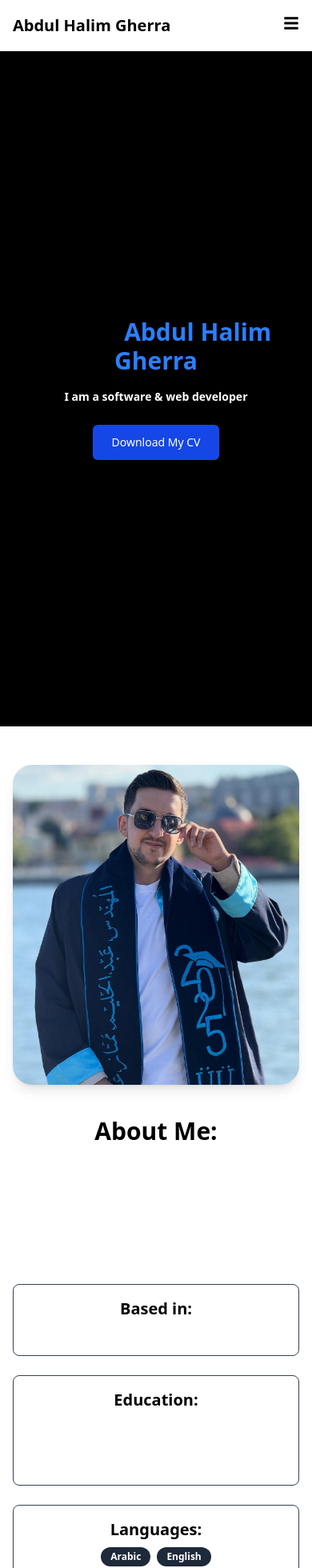
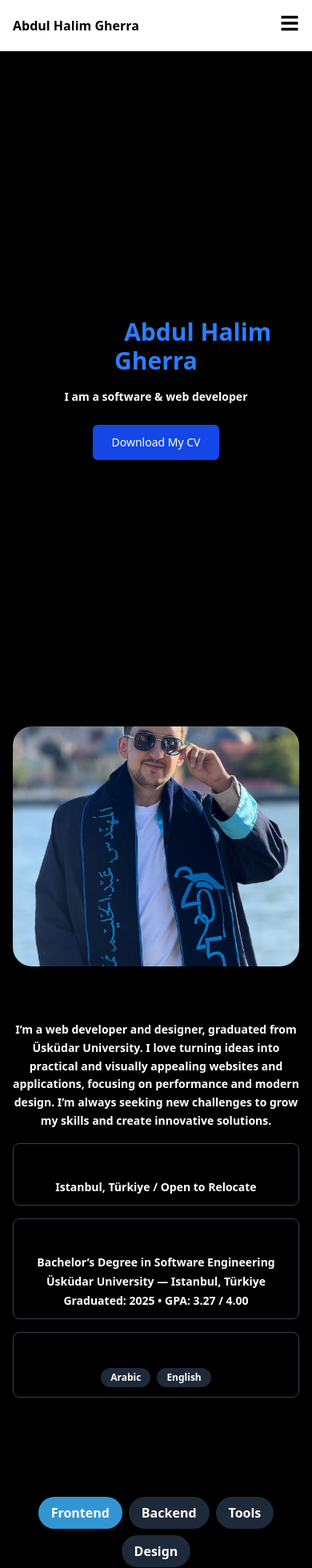
Before and after one commit to Abdulhalimg2002/Protfilo, a React (Vite) app: page / in a window 390 px wide. Shown: the top 1960 px of the page at 80% size. Built offline with nearby package versions, Linux system fonts and the light colour scheme.

Commit message:
make some chage

```diff
--- a/index.html
+++ b/index.html
@@ -6,7 +6,7 @@
     <meta name="viewport" content="width=device-width, initial-scale=1.0" />
     <title>vite-project</title>
   </head>
-  <body >
+  <body class="bg-black" >
     <div id="root"></div>
     <script type="module" src="/src/main.tsx"></script>
   </body>
--- a/src/App.tsx
+++ b/src/App.tsx
@@ -30,7 +30,7 @@ function App() {
         <section id="Home"><Home />
 
         </section>
-        <section id="About"><About /></section>
+        <section id="About" ><About /></section>
         <section id="Skills"><Skills /></section>
         <section id="Service"><Service /></section>
         <section id="Project"><Projects /></section>
--- a/src/components/About/index.tsx
+++ b/src/components/About/index.tsx
@@ -5,26 +5,27 @@ import AnimatedSection from '../Anmation/AnimatedSection';
 
 const Index = () => {
   return (
-    <section id="About" className="bg-white dark:bg-black py-12 sm:py-16 px-4 sm:px-6 lg:px-8">
-      <div className="mx-auto max-w-screen-xl grid grid-cols-1 md:grid-cols-2 items-start gap-10 md:gap-16">
-
+    <div
+      id="About"
+      className="mx-auto max-w-screen-xl px-4 sm:px-6 lg:px-8 grid grid-cols-1 md:grid-cols-2 items-start gap-8 sm:gap-10 md:gap-16"
+    >
       {/* الصورة */}
       <AnimatedSection direction="left" stagger={0.2}>
         <Imag
           src="/d.png.jpg"
           alt="Profile"
-            className="w-full h-auto max-h-[400px] sm:max-h-[500px] md:max-h-[700px] object-cover object-center rounded-3xl shadow-lg"
+          className="w-full h-auto max-h-[300px] sm:max-h-[400px] md:max-h-[500px] lg:max-h-[700px] object-cover object-center rounded-3xl shadow-lg"
         />
       </AnimatedSection>
 
       {/* النصوص */}
       <AnimatedSection direction="right" stagger={0.2}>
-          <div className="flex flex-col justify-center text-center md:text-left space-y-6 sm:space-y-8">
+        <div className="flex flex-col justify-center text-center md:text-left space-y-4 sm:space-y-6 md:space-y-8">
 
           {/* About */}
           <div>
-              <Title className="mb-3 text-2xl sm:text-3xl md:text-4xl">About Me:</Title>
-              <Prag className="text-white  text-sm sm:text-base md:text-lg leading-relaxed">
+            <Title className="mb-2 sm:mb-3 text-xl sm:text-2xl md:text-4xl">About Me:</Title>
+            <Prag className="text-white text-sm sm:text-base md:text-left md:text-lg leading-relaxed">
               I’m a web developer and designer, graduated from Üsküdar University.
               I love turning ideas into practical and visually appealing websites and applications,
               focusing on performance and modern design. I’m always seeking new challenges to grow
@@ -33,29 +34,29 @@ const Index = () => {
           </div>
 
           {/* Based in */}
-            <div className='border font-bold border-gray-700 p-4 rounded-lg'>
-              <Title className="mb-2 text-xl sm:text-2xl md:text-3xl">Based in:</Title>
-              <Prag className="text-sm sm:text-base md:text-lg md:text-left">Istanbul, Türkiye / Open to Relocate</Prag>
+          <div className="border border-gray-700 p-3 sm:p-4 rounded-lg">
+            <Title className="mb-1 sm:mb-2 text-lg sm:text-xl md:text-3xl">Based in:</Title>
+            <Prag className="text-sm sm:text-base  md:text-left md:text-lg">Istanbul, Türkiye / Open to Relocate</Prag>
           </div>
 
           {/* Education */}
-            <div className='border border-gray-700 p-4 rounded-lg'>
-              <Title className="mb-2 text-xl sm:text-2xl md:text-3xl">Education:</Title>
-              <div className="space-y-1 ">
-                <Prag className="text-sm sm:text-base md:text-lg md:text-left">Bachelor’s Degree in Software Engineering</Prag>
-                <Prag className="text-sm sm:text-base md:text-lg md:text-left">Üsküdar University — Istanbul, Türkiye</Prag>
-                <Prag className="text-sm sm:text-base md:text-lg md:text-left">Graduated: 2025 • GPA: 3.27 / 4.00</Prag>
+          <div className="border border-gray-700 p-3 sm:p-4 rounded-lg">
+            <Title className="mb-1 sm:mb-2 text-lg sm:text-xl md:text-3xl">Education:</Title>
+            <div className="space-y-1">
+              <Prag className="text-sm sm:text-base  md:text-left md:text-lg">Bachelor’s Degree in Software Engineering</Prag>
+              <Prag className="text-sm sm:text-base  md:text-left md:text-lg">Üsküdar University — Istanbul, Türkiye</Prag>
+              <Prag className="text-sm sm:text-base  md:text-left md:text-lg">Graduated: 2025 • GPA: 3.27 / 4.00</Prag>
             </div>
           </div>
 
           {/* Languages */}
-            <div className='border border-gray-700 p-4 rounded-lg'>
-              <Title className="mb-2 text-xl sm:text-2xl md:text-3xl">Languages:</Title>
+          <div className="border border-gray-700 p-3 sm:p-4 rounded-lg">
+            <Title className="mb-1 sm:mb-2 text-lg sm:text-xl md:text-3xl">Languages:</Title>
             <div className="flex flex-wrap justify-center md:justify-start gap-2 sm:gap-3">
               {['Arabic', 'English'].map(lang => (
                 <span
                   key={lang}
-                    className="px-3 sm:px-4 py-1 sm:py-2 rounded-full text-xs sm:text-sm md:text-sm  font-bold bg-gray-800 text-white hover:bg-[#3396D3] transition-colors"
+                  className="px-3 sm:px-4 py-1 sm:py-2 rounded-full text-xs sm:text-sm md:text-sm font-bold bg-gray-800 text-white hover:bg-[#3396D3] transition-colors"
                 >
                   {lang}
                 </span>
@@ -63,15 +64,10 @@ const Index = () => {
             </div>
           </div>
 
-            {/* Skills */}
-
-
         </div>
       </AnimatedSection>
-
     </div>
-    </section>
-  )
-}
+  );
+};
 
 export default Index;
--- a/src/components/Contact/index.tsx
+++ b/src/components/Contact/index.tsx
@@ -6,7 +6,7 @@ import AnimatedSection from '../Anmation/AnimatedSection';
 const Contact = () => {
   return (
     <section
-      id="Contact"
+
       className="min-h-screen  py-10 flex flex-col items-center"
     >
       <AnimatedSection direction="right" stagger={0.2} className="flex flex-col items-center gap-6">
--- a/src/components/Navbar/index.tsx
+++ b/src/components/Navbar/index.tsx
@@ -1,18 +1,17 @@
-
-import { FaTimes, FaBars, } from "react-icons/fa";
+import { FaTimes, FaBars } from "react-icons/fa";
 import type { Nav } from "../../interfaces";
 import { useEffect, useState } from "react";
 import Links from "../Links";
-
 
 interface IPropes {
   Navbarlinks: Nav[];
 }
 
-const index = ({ Navbarlinks }: IPropes) => {
- const [mobileOpen, setMobileOpen] = useState(false);
- const [activeSection, setActiveSection] = useState("Home");
+const Index = ({ Navbarlinks }: IPropes) => {
+  const [mobileOpen, setMobileOpen] = useState(false);
+  const [activeSection, setActiveSection] = useState("Home");
 
+  // تحديد الـ active section عند السكروول
   useEffect(() => {
     const handleScroll = () => {
       const sections = document.querySelectorAll("section");
@@ -32,39 +31,43 @@ const index = ({ Navbarlinks }: IPropes) => {
     return () => window.removeEventListener("scroll", handleScroll);
   }, []);
 
-
   return (
     <header className="fixed top-0 left-0 w-full bg-white dark:bg-[#000000] shadow-md z-50">
       <div className="max-w-6xl mx-auto px-4 flex justify-between items-center h-16">
         {/* Logo / Name */}
-        <div className="text-xl font-bold text-black dark:text-white">Abdul Halim Gherra</div>
+        <div className="text-base sm:text-lg md:text-xl lg:text-2xl font-bold text-black dark:text-white">
+          Abdul Halim Gherra
+        </div>
 
-        {/* Desktop Navigation */}
-        <nav className="hidden md:flex space-x-6 items-center">
+        {/* Desktop Navigation (ظهر من lg فما فوق) */}
+        <nav className="hidden lg:flex space-x-6 items-center">
           {Navbarlinks.map((Nav) => (
             <Links
               key={Nav.id}
-               href={`#${Nav.id}`}
-              className="px-3 py-2 text-black dark:text-white hover:text-[#3396D3] transition"
+              href={`#${Nav.id}`}
+              className={`px-3 py-2 text-black dark:text-white hover:text-[#3396D3] transition ${
+                activeSection === Nav.id ? "text-[#3396D3] font-semibold" : ""
+              }`}
               text={Nav.name}
               active={activeSection === Nav.id}
             />
           ))}
-
         </nav>
 
-        {/* Mobile Menu Button */}
-     {/* Mobile hamburger */}
-        <div className="md:hidden ">
-          <button className="text-black dark:text-white" onClick={() => setMobileOpen(!mobileOpen)}>
-            {mobileOpen ? <FaTimes size={20} /> : <FaBars size={20} />}
+        {/* Mobile / iPad Menu Button (ظهر أقل من lg) */}
+        <div className="lg:hidden">
+          <button
+            className="text-black dark:text-white"
+            onClick={() => setMobileOpen(!mobileOpen)}
+          >
+            {mobileOpen ? <FaTimes size={24} /> : <FaBars size={24} />}
           </button>
         </div>
       </div>
 
-      {/* Mobile Menu */}
+      {/* Mobile / iPad Menu */}
       {mobileOpen && (
-        <div className="md:hidden bg-white dark:bg-[#000000] border-t border-gray-200 dark:border-[#000000]">
+        <div className="lg:hidden bg-white dark:bg-[#000000] border-t border-gray-200 dark:border-[#111] transition-all duration-300 ease-in-out">
           <div className="px-2 pt-2 pb-4 space-y-1">
             {Navbarlinks.map((link) => (
               <Links
@@ -72,16 +75,14 @@ const index = ({ Navbarlinks }: IPropes) => {
                 href={`#${link.id}`}
                 onClick={() => setMobileOpen(false)}
                 text={link.name}
-                className="block w-full text-left px-3 py-2 text-black dark:text-white hover:bg-[#3396D3] rounded"
+                className="block w-full text-left px-3 py-2 text-black dark:text-white hover:bg-[#3396D3] rounded transition"
               />
-
-
             ))}
-
           </div>
         </div>
       )}
     </header>
+  );
+};
 
-    )}
-  export default index;
+export default Index;
--- a/src/components/Projects/index.tsx
+++ b/src/components/Projects/index.tsx
@@ -8,7 +8,7 @@ import AnimatedSection from '../Anmation/AnimatedSection';
 const Projects = () => {
   return (
     <section
-      id="Project"
+
       className="min-h-screen  py-16 flex flex-col items-center"
     >
       <Title className="text-4xl font-bold text-white mb-12">
--- a/src/components/Service/index.tsx
+++ b/src/components/Service/index.tsx
@@ -7,7 +7,7 @@ import { Services } from '../../data';
 
 const index = () => {
   return (
-   <section id="Service" className=" py-16 px-4 sm:px-6 lg:px-8">
+   <section  className=" py-16 px-4 sm:px-6 lg:px-8">
   <div className="mx-auto max-w-screen-xl">
   {/* Section Title */}
   <div className="text-center mb-12">
--- a/src/components/Skills/index.tsx
+++ b/src/components/Skills/index.tsx
@@ -21,7 +21,7 @@ const index = () => {
   const currentSkills = groupedSkills[selectedCategory] || [];
 
   return (
-   <section id="Skills" className="py-12 sm:py-16 px-4 sm:px-6 lg:px-8">
+   <section  className="py-12 sm:py-16 px-4 sm:px-6 lg:px-8">
   <div className="mx-auto max-w-screen-xl">
 
     {/* Section Title */}
```
Lines whose indentation alone changed are shown as unchanged.
